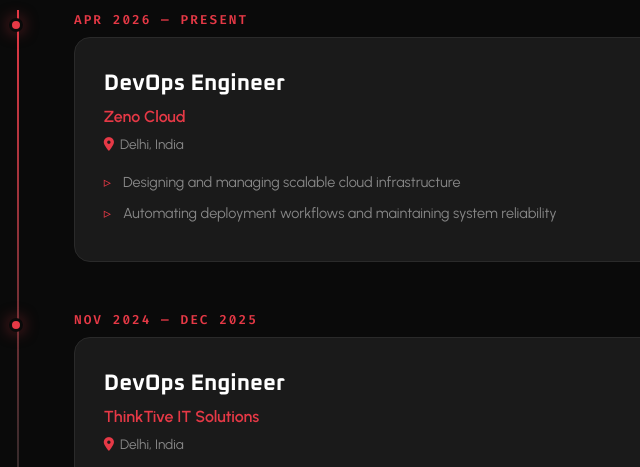
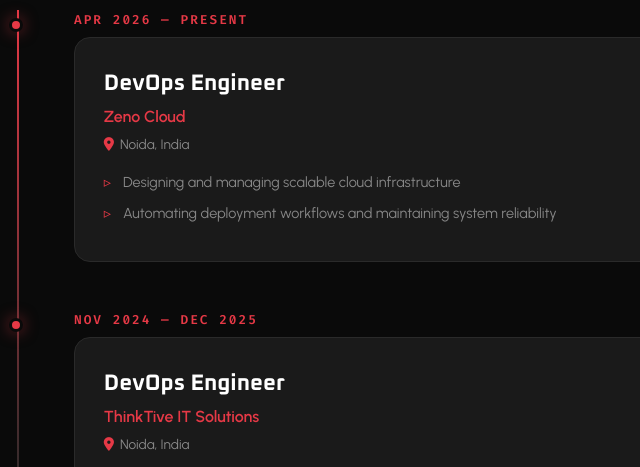
Before and after one commit to Bakhtawarkhan90/Portfolio, a plain HTML site: page index.html in a window 1280 px wide. Shown: the part 3440-3907 px from the top of the page, 188-828 px from the left. Drawn offline with nearby package versions, Linux system fonts and the light colour scheme.

Commit message:
Update index.html

```diff
--- a/index.html
+++ b/index.html
@@ -1617,7 +1617,7 @@
                 <div class="timeline-card">
                     <h3>DevOps Engineer</h3>
                     <div class="company">Zeno Cloud</div>
-                    <div class="location"><i class="fas fa-map-marker-alt" style="color:var(--red);margin-right:6px;"></i>Delhi, India</div>
+                    <div class="location"><i class="fas fa-map-marker-alt" style="color:var(--red);margin-right:6px;"></i>Noida, India</div>
                     <ul>
                         <li>Designing and managing scalable cloud infrastructure</li>
                         <li>Automating deployment workflows and maintaining system reliability</li>
@@ -1630,7 +1630,7 @@
                 <div class="timeline-card">
                     <h3>DevOps Engineer</h3>
                     <div class="company">ThinkTive IT Solutions</div>
-                    <div class="location"><i class="fas fa-map-marker-alt" style="color:var(--red);margin-right:6px;"></i>Delhi, India</div>
+                    <div class="location"><i class="fas fa-map-marker-alt" style="color:var(--red);margin-right:6px;"></i>Noida, India</div>
                     <ul>
                         <li>Deployed and managed applications on AWS using EC2, VPC, and Load Balancers</li>
                         <li>Built Dockerized applications and managed deployments using Docker Compose</li>
```
